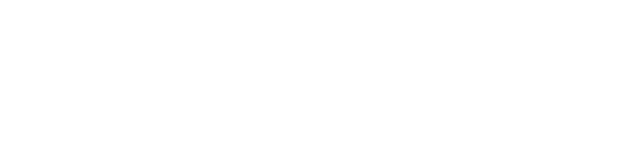
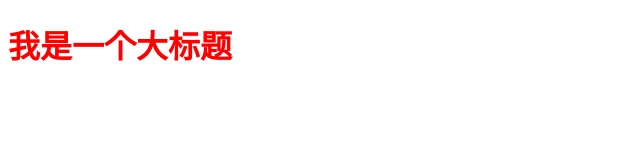
Before and after one commit to kakavae/project_01, a plain HTML site: page index.html in a window 1280 px wide. Shown: the whole page, without its empty margins (0-640 px from the left). Drawn offline with Linux system fonts and the light colour scheme.

Commit message:
将所有已修改的文件上传到工作区

```diff
--- /dev/null
+++ b/index.css
@@ -0,0 +1,3 @@
+h1 {
+    color: red;
+}
--- a/index.html
+++ b/index.html
@@ -6,10 +6,12 @@
     <meta http-equiv="X-UA-Compatible" content="IE=edge">
     <meta name="viewport" content="width=device-width, initial-scale=1.0">
     <title>Document</title>
+    <link rel="stylesheet" href="index.css">
+    <script src="index.js"></script>
 </head>
 
 <body>
-
+    <h1>我是一个大标题</h1>
 </body>
 
 </html>
--- /dev/null
+++ b/index.js
@@ -0,0 +1 @@
+var h1 = document.querySelector('h1');
```
